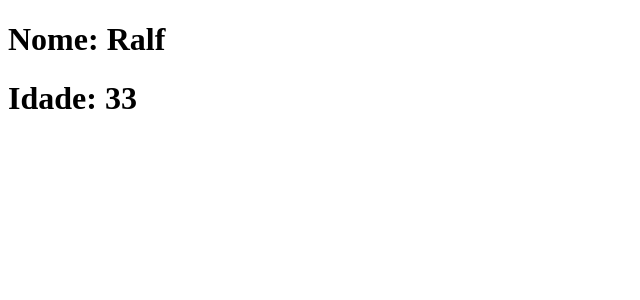
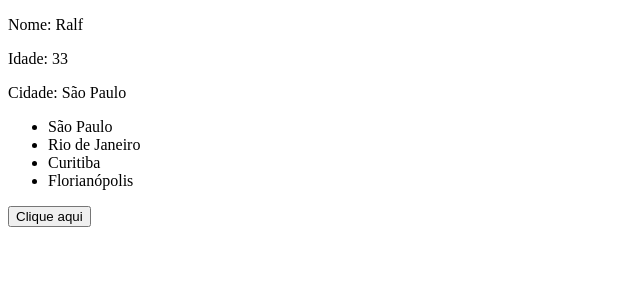
Before and after one commit to gpereira86/curso-vue-relembrando, a Vue app: page / in a window 1280 px wide. Shown: the top 300 px of the page, without its empty margins (0-640 px from the left). Built offline with nearby package versions, Linux system fonts and the light colour scheme.

Commit message:
Props dinâmicas: Variável dinâmica e Função

```diff
--- a/src/componentes/Exemplo11Props1.vue
+++ b/src/componentes/Exemplo11Props1.vue
@@ -9,9 +9,23 @@
   // Importar componente
   import Exemplo11Props2 from './Exemplo11Props2.vue';
 
+  // Variáveis
+  let cidade = 'São Paulo';
+  let cidades= [
+    'São Paulo',
+    'Rio de Janeiro',
+    'Curitiba',
+    'Florianópolis'
+  ];
+
+  // Função
+  function mensagem() {
+    alert('Função criada no componente: Exemplo11Props1')
+  }
+
 </script>
 
 <!-- HTML -->
 <template>
-    <Exemplo11Props2 nome="Ralf" idade="33"></Exemplo11Props2>
+    <Exemplo11Props2 nome="Ralf" idade="33" :cidade="cidade" :vetor="cidades" :funcao="mensagem"></Exemplo11Props2> <!-- Quando necessário enviar variáveis dinâmicas ou funções, colocar ':' antes do propriedade ex. :cidade -->
 </template>
--- a/src/componentes/Exemplo11Props2.vue
+++ b/src/componentes/Exemplo11Props2.vue
@@ -1,12 +1,21 @@
 <!-- SCRIPT -->
 <script setup>
   // ObterProps
-  const props = defineProps(['nome', 'idade']);
+  const props = defineProps(['nome', 'idade', 'cidade', 'vetor', 'funcao']);
 
 </script>
 
 <!-- HTML -->
 <template>
-    <h1>Nome: {{ nome }}</h1>
-    <h1>Idade: {{ idade }}</h1>
+
+    <p>Nome: {{ nome }}</p>
+    <p>Idade: {{ idade }}</p>
+    <p>Cidade: {{ cidade }}</p>
+
+    <ul>
+        <li v-for="v of vetor">{{ v }}</li>
+    </ul>
+
+    <button @click="funcao">Clique aqui</button>
+
 </template>
```
